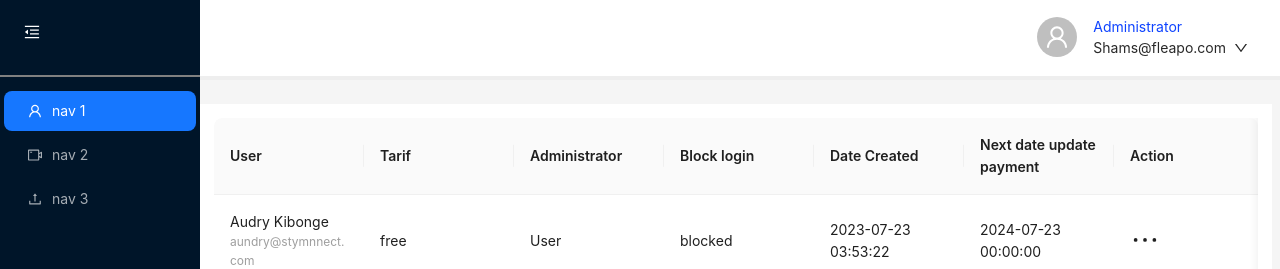
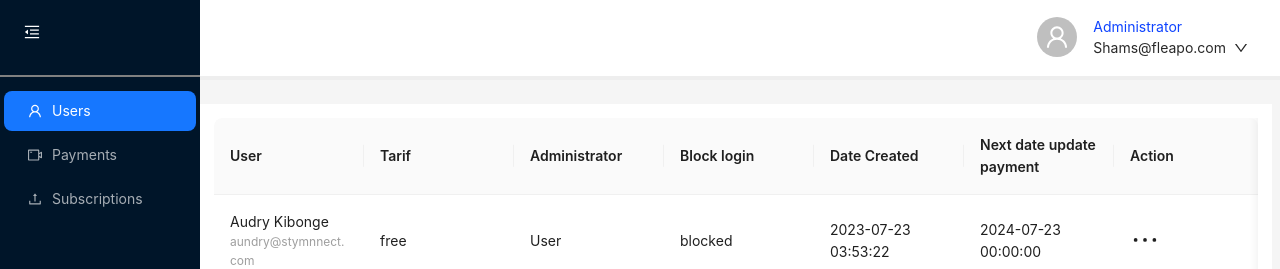
Before and after one commit to shams-fleapo/steam-connect-admin-panel, a React (Vite) app: page /dashboard in a window 1280 px wide. Shown: the top 269 px of the page. Built offline with nearby package versions, Linux system fonts and the light colour scheme.

Commit message:
feat: added different table for different option

```diff
--- a/src/components/custom-input/password/index.tsx
+++ b/src/components/custom-input/password/index.tsx
@@ -3,15 +3,10 @@ import { AiFillEye as OpenEyeIcon, AiFillEyeInvisible as CloseEyeIcon } from 're
 import { TbPassword as PasswordIcon } from 'react-icons/tb';
 import { CustomInput, Input } from '../input';
 import clsx from 'clsx';
-// import { useFormContext } from 'react-hook-form';
 
 export const validPassword = /^(?=.*[A-Z])(?=.*[a-z])(?=.*[0-9]).{8,24}$/;
 export const Password = (props: CustomInput) => {
-	// const { watch, formState } = useFormContext();
 	const [showPwd, setShowPwd] = useState<boolean>(true);
-	// const inputValue = watch('password');
-	// const repwdinputValue = watch('re-password');
-	// const errors = Boolean(formState.errors?.password);
 
 	if (props.PwdValidation && props.name == 'password') {
 		const isContainsUppercase = /^(?=.*[A-Z])/;
@@ -46,7 +41,7 @@ export const Password = (props: CustomInput) => {
 			name='password'
 			type={showPwd ? 'password' : 'text'}
 			icon={
-				props.showIcon ? (
+				props.showicon ? (
 					<PasswordIcon
 						// placeholder='your.email@example.com'
 						width={16}
--- a/src/components/dashboard/index.tsx
+++ b/src/components/dashboard/index.tsx
@@ -1,13 +1,14 @@
-import React from 'react';
+import React, { useState } from 'react';
 import ProfileLayout from '../layout';
 import { Header } from '../layout/header';
 import { Space, Table, Tag, Dropdown, MenuProps, Popover } from 'antd';
 import { EllipsisOutlined } from '@ant-design/icons';
+import { useMediaQuery } from 'react-responsive';
 
 const { Column, ColumnGroup } = Table;
 
 interface DataType {
-	// key: React.Key;
+	key: React.Key;
 	user: string;
 	email: string;
 	tarif: string;
@@ -15,6 +16,10 @@ interface DataType {
 	block_login: string;
 	date_created: string;
 	next_date_update_payment: string;
+	paymentId: string;
+	paymentDate: string;
+	amount: number;
+	paymentStatus: string;
 }
 
 const columns = [
@@ -68,8 +73,55 @@ const columns = [
 	},
 ];
 
+const columns2 = [
+	{
+		title: 'Payment Id',
+		dataIndex: 'paymentId',
+		width: 150,
+	},
+	{
+		title: 'Payment date',
+		dataIndex: 'paymentDate',
+		width: 150,
+	},
+	{
+		title: 'User email',
+		dataIndex: 'email',
+		width: 150,
+	},
+	{
+		title: 'Amount',
+		dataIndex: 'amount',
+		width: 150,
+	},
+	{
+		title: 'Payment Status',
+		dataIndex: 'paymentStatus',
+		width: 150,
+	},
+];
+
+const column3 = [
+	{
+		title: 'Subscription',
+		dataIndex: 'paymentId',
+		width: 150,
+	},
+	{
+		title: 'Action',
+		dataIndex: 'action',
+		width: 150,
+		render: (_, record) => (
+			<Popover placement='bottom' title='Title' content='Content' trigger='click' overlayClassName='custom-popover'>
+				<EllipsisOutlined style={{ fontSize: '30px' }} />
+			</Popover>
+		),
+	},
+];
+
 const data: DataType[] = [
 	{
+		key: 1,
 		user: 'Audry Kibonge',
 		tarif: 'free',
 		administrator: 'User',
@@ -77,8 +129,13 @@ const data: DataType[] = [
 		date_created: '2023-07-23 03:53:22',
 		next_date_update_payment: '2024-07-23 00:00:00',
 		email: 'aundry@stymnnect.com',
+		paymentId: 't736e378wegh737889',
+		paymentDate: '2023-07-23 03:53:22',
+		amount: 63737,
+		paymentStatus: 'done',
 	},
 	{
+		key: 2,
 		user: 'Audry Kibonge',
 		tarif: 'free',
 		administrator: 'User',
@@ -86,8 +143,13 @@ const data: DataType[] = [
 		date_created: '2023-07-23 03:53:22',
 		next_date_update_payment: '2024-07-23 00:00:00',
 		email: 'aundry@stymnnect.com',
+		paymentId: 't736e378wegh737889',
+		paymentDate: '2023-07-23 03:53:22',
+		amount: 63737,
+		paymentStatus: 'done',
 	},
 	{
+		key: 3,
 		user: 'Audry Kibonge',
 		tarif: 'free',
 		administrator: 'User',
@@ -95,8 +157,13 @@ const data: DataType[] = [
 		date_created: '2023-07-23 03:53:22',
 		next_date_update_payment: '2024-07-23 00:00:00',
 		email: 'aundry@stymnnect.com',
+		paymentId: 't736e378wegh737889',
+		paymentDate: '2023-07-23 03:53:22',
+		amount: 63737,
+		paymentStatus: 'done',
 	},
 	{
+		key: 4,
 		user: 'Audry Kibonge',
 		tarif: 'free',
 		administrator: 'User',
@@ -104,8 +171,13 @@ const data: DataType[] = [
 		date_created: '2023-07-23 03:53:22',
 		next_date_update_payment: '2024-07-23 00:00:00',
 		email: 'aundry@stymnnect.com',
+		paymentId: 't736e378wegh737889',
+		paymentDate: '2023-07-23 03:53:22',
+		amount: 63737,
+		paymentStatus: 'done',
 	},
 	{
+		key: 5,
 		user: 'Audry Kibonge',
 		tarif: 'free',
 		administrator: 'User',
@@ -113,8 +185,13 @@ const data: DataType[] = [
 		date_created: '2023-07-23 03:53:22',
 		next_date_update_payment: '2024-07-23 00:00:00',
 		email: 'aundry@stymnnect.com',
+		paymentId: 't736e378wegh737889',
+		paymentDate: '2023-07-23 03:53:22',
+		amount: 63737,
+		paymentStatus: 'done',
 	},
 	{
+		key: 6,
 		user: 'Audry Kibonge',
 		tarif: 'free',
 		administrator: 'User',
@@ -122,8 +199,13 @@ const data: DataType[] = [
 		date_created: '2023-07-23 03:53:22',
 		next_date_update_payment: '2024-07-23 00:00:00',
 		email: 'aundry@stymnnect.com',
+		paymentId: 't736e378wegh737889',
+		paymentDate: '2023-07-23 03:53:22',
+		amount: 63737,
+		paymentStatus: 'done',
 	},
 	{
+		key: 7,
 		user: 'Audry Kibonge',
 		tarif: 'free',
 		administrator: 'User',
@@ -131,8 +213,13 @@ const data: DataType[] = [
 		date_created: '2023-07-23 03:53:22',
 		next_date_update_payment: '2024-07-23 00:00:00',
 		email: 'aundry@stymnnect.com',
+		paymentId: 't736e378wegh737889',
+		paymentDate: '2023-07-23 03:53:22',
+		amount: 63737,
+		paymentStatus: 'done',
 	},
 	{
+		key: 8,
 		user: 'Audry Kibonge',
 		tarif: 'free',
 		administrator: 'User',
@@ -140,8 +227,13 @@ const data: DataType[] = [
 		date_created: '2023-07-23 03:53:22',
 		next_date_update_payment: '2024-07-23 00:00:00',
 		email: 'aundry@stymnnect.com',
+		paymentId: 't736e378wegh737889',
+		paymentDate: '2023-07-23 03:53:22',
+		amount: 63737,
+		paymentStatus: 'done',
 	},
 	{
+		key: 9,
 		user: 'Audry Kibonge',
 		tarif: 'free',
 		administrator: 'User',
@@ -149,8 +241,13 @@ const data: DataType[] = [
 		date_created: '2023-07-23 03:53:22',
 		next_date_update_payment: '2024-07-23 00:00:00',
 		email: 'aundry@stymnnect.com',
+		paymentId: 't736e378wegh737889',
+		paymentDate: '2023-07-23 03:53:22',
+		amount: 63737,
+		paymentStatus: 'done',
 	},
 	{
+		key: 10,
 		user: 'Audry Kibonge',
 		tarif: 'free',
 		administrator: 'User',
@@ -158,8 +255,13 @@ const data: DataType[] = [
 		date_created: '2023-07-23 03:53:22',
 		next_date_update_payment: '2024-07-23 00:00:00',
 		email: 'aundry@stymnnect.com',
+		paymentId: 't736e378wegh737889',
+		paymentDate: '2023-07-23 03:53:22',
+		amount: 63737,
+		paymentStatus: 'done',
 	},
 	{
+		key: 11,
 		user: 'Audry Kibonge',
 		tarif: 'free',
 		administrator: 'User',
@@ -167,8 +269,13 @@ const data: DataType[] = [
 		date_created: '2023-07-23 03:53:22',
 		next_date_update_payment: '2024-07-23 00:00:00',
 		email: 'aundry@stymnnect.com',
+		paymentId: 't736e378wegh737889',
+		paymentDate: '2023-07-23 03:53:22',
+		amount: 63737,
+		paymentStatus: 'done',
 	},
 	{
+		key: 12,
 		user: 'Audry Kibonge',
 		tarif: 'free',
 		administrator: 'User',
@@ -176,6 +283,10 @@ const data: DataType[] = [
 		date_created: '2023-07-23 03:53:22',
 		next_date_update_payment: '2024-07-23 00:00:00',
 		email: 'aundry@stymnnect.com',
+		paymentId: 't736e378wegh737889',
+		paymentDate: '2023-07-23 03:53:22',
+		amount: 63737,
+		paymentStatus: 'done',
 	},
 ];
 
@@ -189,9 +300,26 @@ const content = (
 );
 
 export const Dashboard = () => {
+	const [selectedMenuKey, setSelectedMenuKey] = useState('1');
+	const isDesktop = useMediaQuery({ minWidth: 1024 });
+	const scrollY = !isDesktop ? 400 : 500;
+	const getMenuContent = () => {
+		switch (selectedMenuKey) {
+			case '1':
+				return <Table dataSource={data} scroll={{ x: 1000, y: scrollY }} columns={columns} />;
+
+			case '2':
+				return <Table dataSource={data} scroll={{ x: 1000, y: scrollY }} columns={columns2} />;
+			case '3':
+				return <Table dataSource={data} scroll={{ x: 1000, y: scrollY }} columns={column3} />;
+			default:
+				return null;
+		}
+	};
+
 	return (
-		<ProfileLayout header={<Header />}>
-			<Table dataSource={data} scroll={{ x: 1000, y: 500 }} columns={columns} />
+		<ProfileLayout header={<Header />} selectedMenuKey={selectedMenuKey} setSelectedMenuKey={setSelectedMenuKey}>
+			{getMenuContent()}
 		</ProfileLayout>
 	);
 };
--- a/src/components/layout/index.tsx
+++ b/src/components/layout/index.tsx
@@ -6,9 +6,23 @@ import clsx from 'clsx';
 
 const { Header, Sider, Content } = Layout;
 
-const ProfileLayout = ({ children, header }: { children?: ReactNode; header?: JSX.Element }) => {
+const ProfileLayout = ({
+	children,
+	header,
+	selectedMenuKey,
+	setSelectedMenuKey,
+}: {
+	children?: ReactNode;
+	header?: JSX.Element;
+	selectedMenuKey: string;
+	setSelectedMenuKey: Function;
+}) => {
 	const isDesktop = useMediaQuery({ minWidth: 1024 });
 	const [collapsed, setCollapsed] = useState(false);
+
+	const handleMenuClick = (menuKey) => {
+		setSelectedMenuKey(menuKey);
+	};
 	const {
 		token: { colorBgContainer },
 	} = theme.useToken();
@@ -59,19 +73,20 @@ const ProfileLayout = ({ children, header }: { children?: ReactNode; header?: JS
 							{
 								key: '1',
 								icon: <UserOutlined />,
-								label: 'nav 1',
+								label: 'Users',
 							},
 							{
 								key: '2',
 								icon: <VideoCameraOutlined />,
-								label: 'nav 2',
+								label: 'Payments',
 							},
 							{
 								key: '3',
 								icon: <UploadOutlined />,
-								label: 'nav 3',
+								label: 'Subscriptions',
 							},
 						]}
+						onClick={(e) => handleMenuClick(e.key)}
 					/>
 				</Sider>
 			)}
@@ -117,19 +132,20 @@ const ProfileLayout = ({ children, header }: { children?: ReactNode; header?: JS
 							{
 								key: '1',
 								icon: <UserOutlined />,
-								label: 'nav 1',
+								label: 'Users',
 							},
 							{
 								key: '2',
 								icon: <VideoCameraOutlined />,
-								label: 'nav 2',
+								label: 'Payments',
 							},
 							{
 								key: '3',
 								icon: <UploadOutlined />,
-								label: 'nav 3',
+								label: 'Subscriptions',
 							},
 						]}
+						onClick={(e) => handleMenuClick(e.key)}
 					/>
 				</Sider>
 			)}
```
